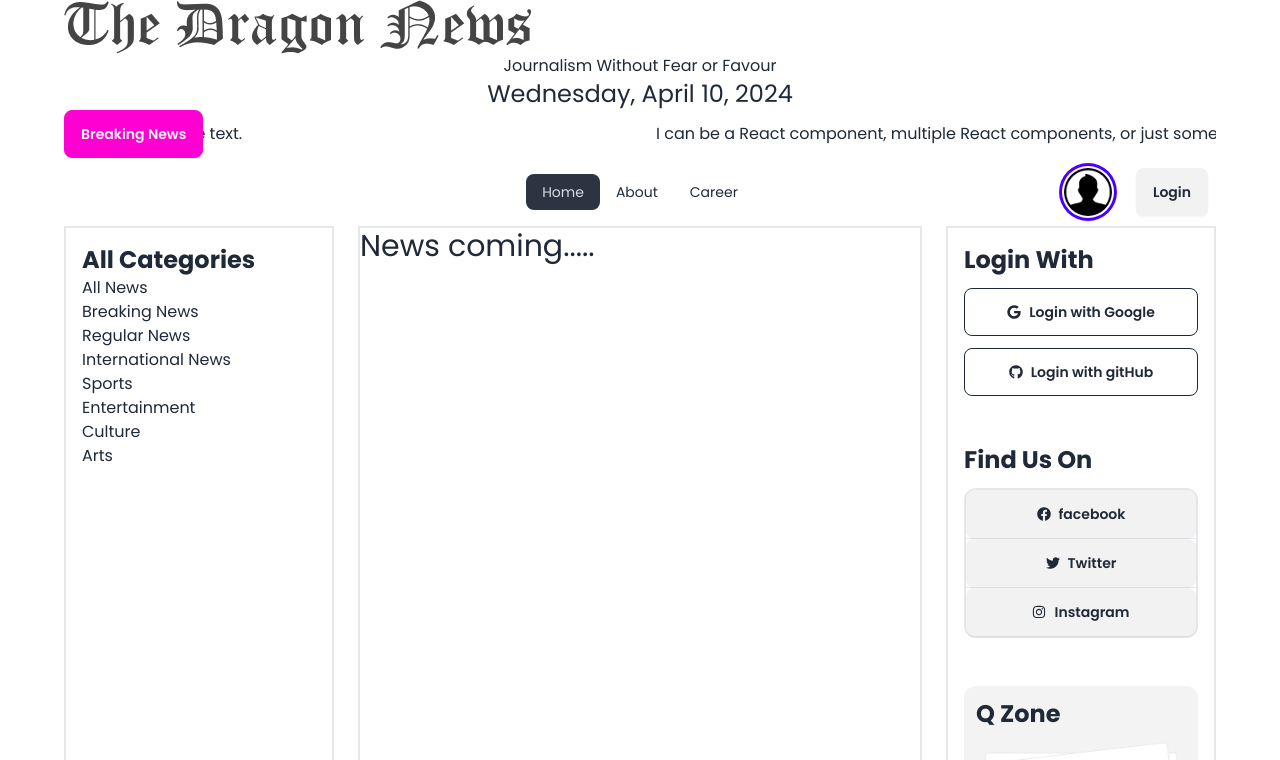
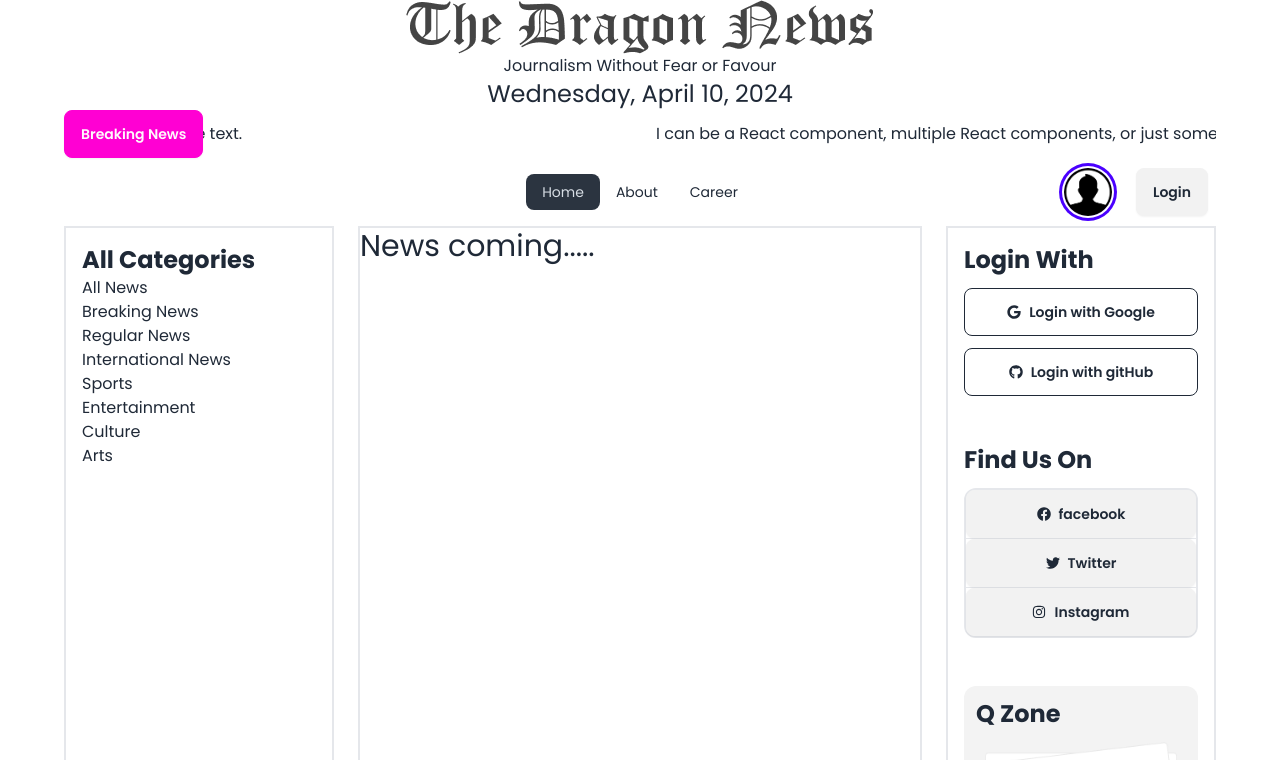
Before and after one commit to ahmadtnvir/react-dragon-news-auth-recap, a React (Vite) app: page / in a window 1280 px wide. Shown: the top 760 px of the page. Built offline with nearby package versions, Linux system fonts and the light colour scheme.

Commit message:
Updated Header section

```diff
--- a/src/Pages/Shared/Header/Header.jsx
+++ b/src/Pages/Shared/Header/Header.jsx
@@ -3,8 +3,8 @@ import moment from 'moment';
 
 const Header = () => {
     return (
-        <div className="text-center">
-            <img src={logo} alt="" />
+        <div className="flex justify-center items-center flex-col">
+            <img className="" src={logo} alt="" />
             <p>Journalism Without Fear or Favour</p>
             <p className="text-2xl">{moment().format("dddd, MMMM D, YYYY")}</p>
         </div>
```
